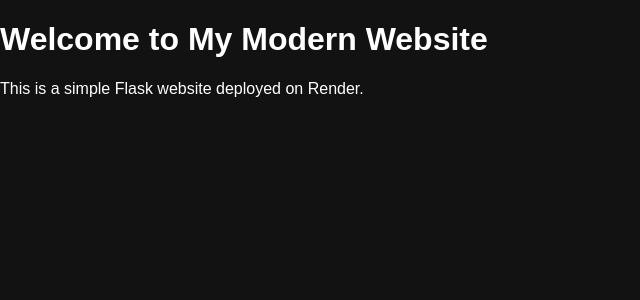
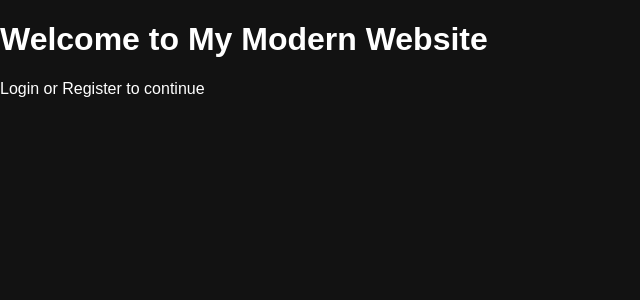
Before and after one commit to manojar346-hue/Clothes-, a Flask app: page / in a window 1280 px wide. Shown: the part 122-422 px from the top of the page, without its empty margins (0-640 px from the left). Run offline with Flask 3, Linux system fonts and the light colour scheme.

Commit message:
Update home.html

```diff
--- a/templates/home.html
+++ b/templates/home.html
@@ -1,5 +1,7 @@
 {% extends "base.html" %}
 {% block content %}
+
 <h1>Welcome to My Modern Website</h1>
-<p>This is a simple Flask website deployed on Render.</p>
+<p>Login or Register to continue</p>
+
 {% endblock %}
```
